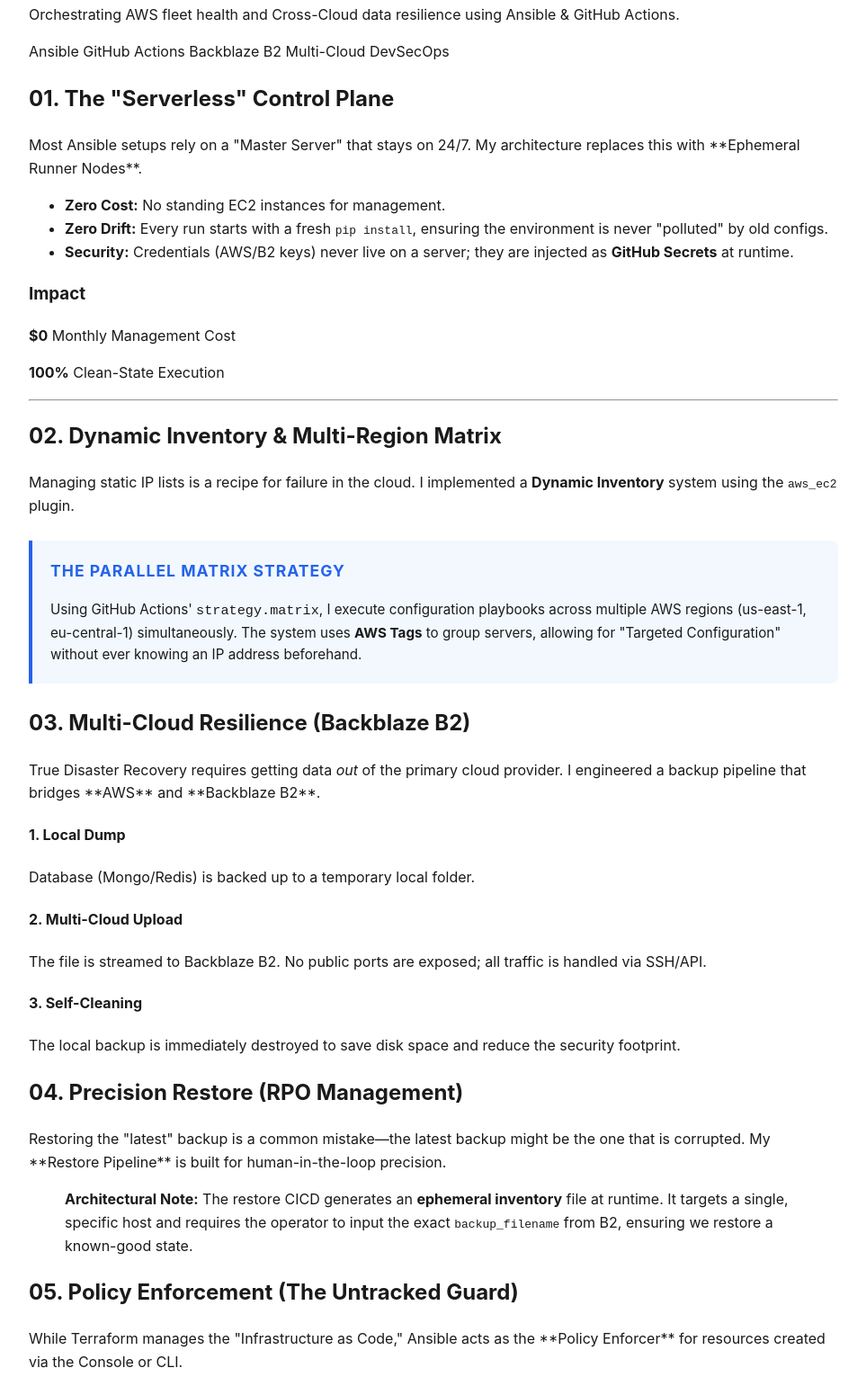
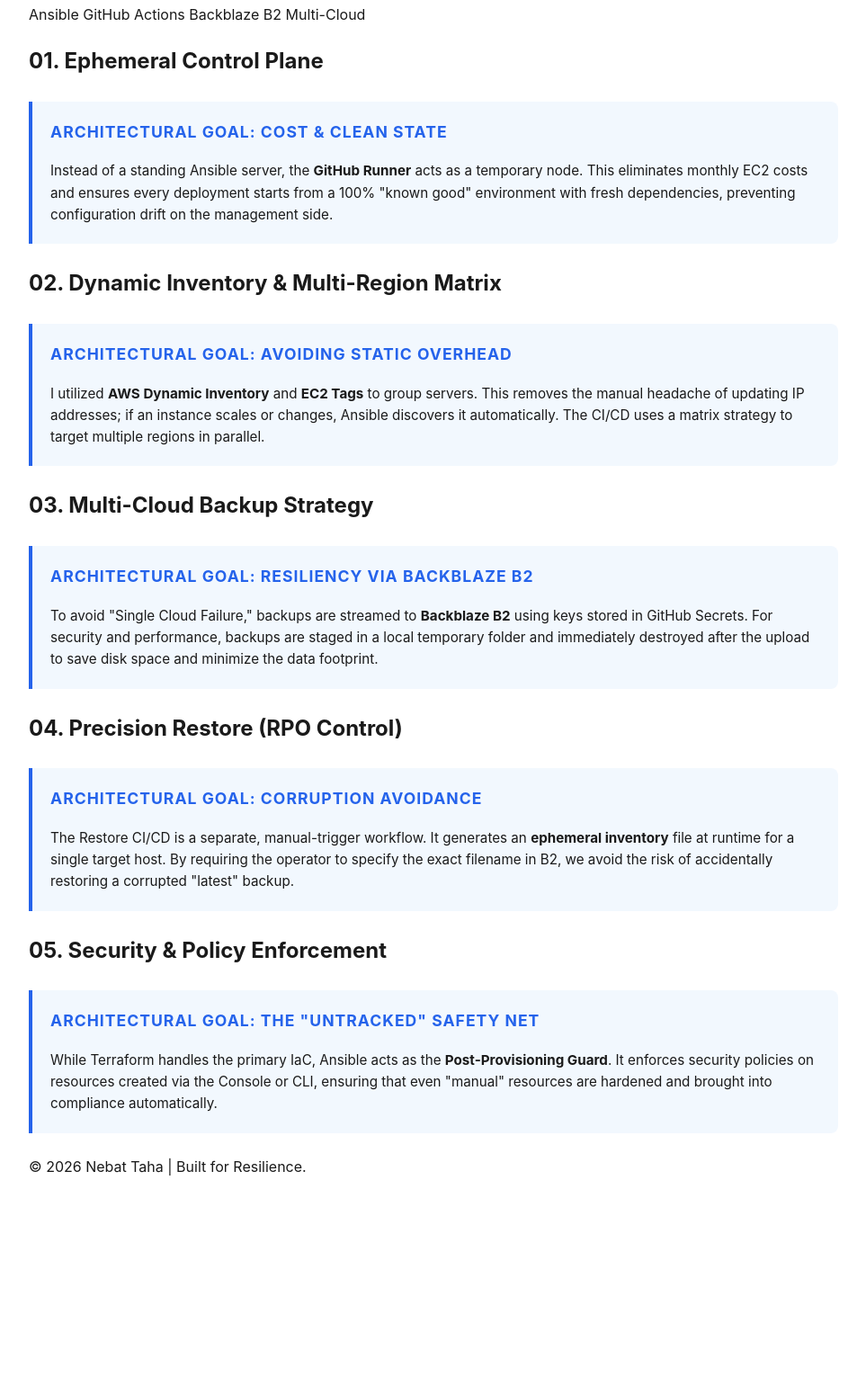
Before and after one commit to Nebat-Taha/Nebat-Taha.github.io, a plain HTML site: page project-ansible.html in a window 1280 px wide. Shown: the part 157-1688 px from the top of the page at 90% size, without its empty margins (158-1121 px from the left). After the commit the page ends 1523 px from the top, so only its background shows below. Drawn offline with Linux system fonts and the light colour scheme.

Commit message:
Update project-ansible.html

```diff
--- a/project-ansible.html
+++ b/project-ansible.html
@@ -22,94 +22,52 @@
     <header>
         <a href="projects.html" class="back-link">← Back to Projects</a>
         <h1>Multi-Region Configuration & Multi-Cloud Disaster Recovery</h1>
-            <p class="subtitle">Orchestrating AWS fleet health and Cross-Cloud data resilience using Ansible & GitHub Actions.</p>
         <div class="project-meta">
             <span class="tag">Ansible</span>
             <span class="tag">GitHub Actions</span>
             <span class="tag">Backblaze B2</span>
             <span class="tag">Multi-Cloud</span>
-                <span class="tag">DevSecOps</span>
         </div>
     </header>
 
-        <section class="intro-section">
-            <div class="split-view">
-                <div class="text-col">
-                    <h2>01. The "Serverless" Control Plane</h2>
-                    <p>
-                        Most Ansible setups rely on a "Master Server" that stays on 24/7. My architecture replaces this with **Ephemeral Runner Nodes**.
-                    </p>
-                    <ul>
-                        <li><strong>Zero Cost:</strong> No standing EC2 instances for management.</li>
-                        <li><strong>Zero Drift:</strong> Every run starts with a fresh <code>pip install</code>, ensuring the environment is never "polluted" by old configs.</li>
-                        <li><strong>Security:</strong> Credentials (AWS/B2 keys) never live on a server; they are injected as <strong>GitHub Secrets</strong> at runtime.</li>
-                    </ul>
-                </div>
-                <div class="stat-box">
-                    <h3>Impact</h3>
-                    <p><strong>$0</strong> Monthly Management Cost</p>
-                    <p><strong>100%</strong> Clean-State Execution</p>
-                </div>
-            </div>
-        </section>
-
-        <hr>
-
     <section>
-            <h2>02. Dynamic Inventory & Multi-Region Matrix</h2>
-            <p>Managing static IP lists is a recipe for failure in the cloud. I implemented a <strong>Dynamic Inventory</strong> system using the <code>aws_ec2</code> plugin.</p>
-
-
-
+        <h2>01. Ephemeral Control Plane</h2>
         <div class="decision-box">
-                <h3>The Parallel Matrix Strategy</h3>
-                <p>Using GitHub Actions' <code>strategy.matrix</code>, I execute configuration playbooks across multiple AWS regions (us-east-1, eu-central-1) simultaneously. The system uses <strong>AWS Tags</strong> to group servers, allowing for "Targeted Configuration" without ever knowing an IP address beforehand.</p>
+            <h3>Architectural Goal: Cost & Clean State</h3>
+            <p>Instead of a standing Ansible server, the <strong>GitHub Runner</strong> acts as a temporary node. This eliminates monthly EC2 costs and ensures every deployment starts from a 100% "known good" environment with fresh dependencies, preventing configuration drift on the management side.</p>
         </div>
     </section>
 
     <section>
-            <h2>03. Multi-Cloud Resilience (Backblaze B2)</h2>
-            <p>True Disaster Recovery requires getting data <em>out</em> of the primary cloud provider. I engineered a backup pipeline that bridges **AWS** and **Backblaze B2**.</p>
+        <h2>02. Dynamic Inventory & Multi-Region Matrix</h2>
 
-            <div class="process-flow">
-                <div class="step">
-                    <h4>1. Local Dump</h4>
-                    <p>Database (Mongo/Redis) is backed up to a temporary local folder.</p>
-                </div>
-                <div class="step">
-                    <h4>2. Multi-Cloud Upload</h4>
-                    <p>The file is streamed to Backblaze B2. No public ports are exposed; all traffic is handled via SSH/API.</p>
-                </div>
-                <div class="step">
-                    <h4>3. Self-Cleaning</h4>
-                    <p>The local backup is immediately destroyed to save disk space and reduce the security footprint.</p>
-                </div>
+        <div class="decision-box">
+            <h3>Architectural Goal: Avoiding Static Overhead</h3>
+            <p>I utilized <strong>AWS Dynamic Inventory</strong> and <strong>EC2 Tags</strong> to group servers. This removes the manual headache of updating IP addresses; if an instance scales or changes, Ansible discovers it automatically. The CI/CD uses a matrix strategy to target multiple regions in parallel.</p>
         </div>
     </section>
 
     <section>
-            <h2>04. Precision Restore (RPO Management)</h2>
-            <p>Restoring the "latest" backup is a common mistake—the latest backup might be the one that is corrupted. My **Restore Pipeline** is built for human-in-the-loop precision.</p>
-
-            <blockquote>
-                <strong>Architectural Note:</strong> The restore CICD generates an <strong>ephemeral inventory</strong> file at runtime. It targets a single, specific host and requires the operator to input the exact <code>backup_filename</code> from B2, ensuring we restore a known-good state.
-            </blockquote>
+        <h2>03. Multi-Cloud Backup Strategy</h2>
+        <div class="decision-box">
+            <h3>Architectural Goal: Resiliency via Backblaze B2</h3>
+            <p>To avoid "Single Cloud Failure," backups are streamed to <strong>Backblaze B2</strong> using keys stored in GitHub Secrets. For security and performance, backups are staged in a local temporary folder and immediately destroyed after the upload to save disk space and minimize the data footprint.</p>
+        </div>
     </section>
 
     <section>
-            <h2>05. Policy Enforcement (The Untracked Guard)</h2>
-            <p>While Terraform manages the "Infrastructure as Code," Ansible acts as the **Policy Enforcer** for resources created via the Console or CLI. </p>
-            <ul>
-                <li><strong>Security Hardening:</strong> Enforcing SSH-only access and disabling unused services.</li>
-                <li><strong>Compliance:</strong> Automatically correcting S3 bucket policies or IAM roles that deviate from the standard, acting as a secondary safety net for "untracked" resources.</li>
-            </ul>
+        <h2>04. Precision Restore (RPO Control)</h2>
+        <div class="decision-box">
+            <h3>Architectural Goal: Corruption Avoidance</h3>
+            <p>The Restore CI/CD is a separate, manual-trigger workflow. It generates an <strong>ephemeral inventory</strong> file at runtime for a single target host. By requiring the operator to specify the exact filename in B2, we avoid the risk of accidentally restoring a corrupted "latest" backup.</p>
+        </div>
     </section>
 
-        <section class="project-footer">
-            <div class="cta-box">
-                <h2>Explore the Playbooks</h2>
-                <p>Check out the YAML structures for the Multi-Region CI/CD and the Precision Restore logic.</p>
-                <a href="https://github.com/Nebat-Taha/ansible-infrastructure" target="_blank" class="read-more">View GitHub Repository →</a>
+    <section>
+        <h2>05. Security & Policy Enforcement</h2>
+        <div class="decision-box">
+            <h3>Architectural Goal: The "Untracked" Safety Net</h3>
+            <p>While Terraform handles the primary IaC, Ansible acts as the <strong>Post-Provisioning Guard</strong>. It enforces security policies on resources created via the Console or CLI, ensuring that even "manual" resources are hardened and brought into compliance automatically.</p>
         </div>
     </section>
 </article>
```
Lines whose indentation alone changed are shown as unchanged.
